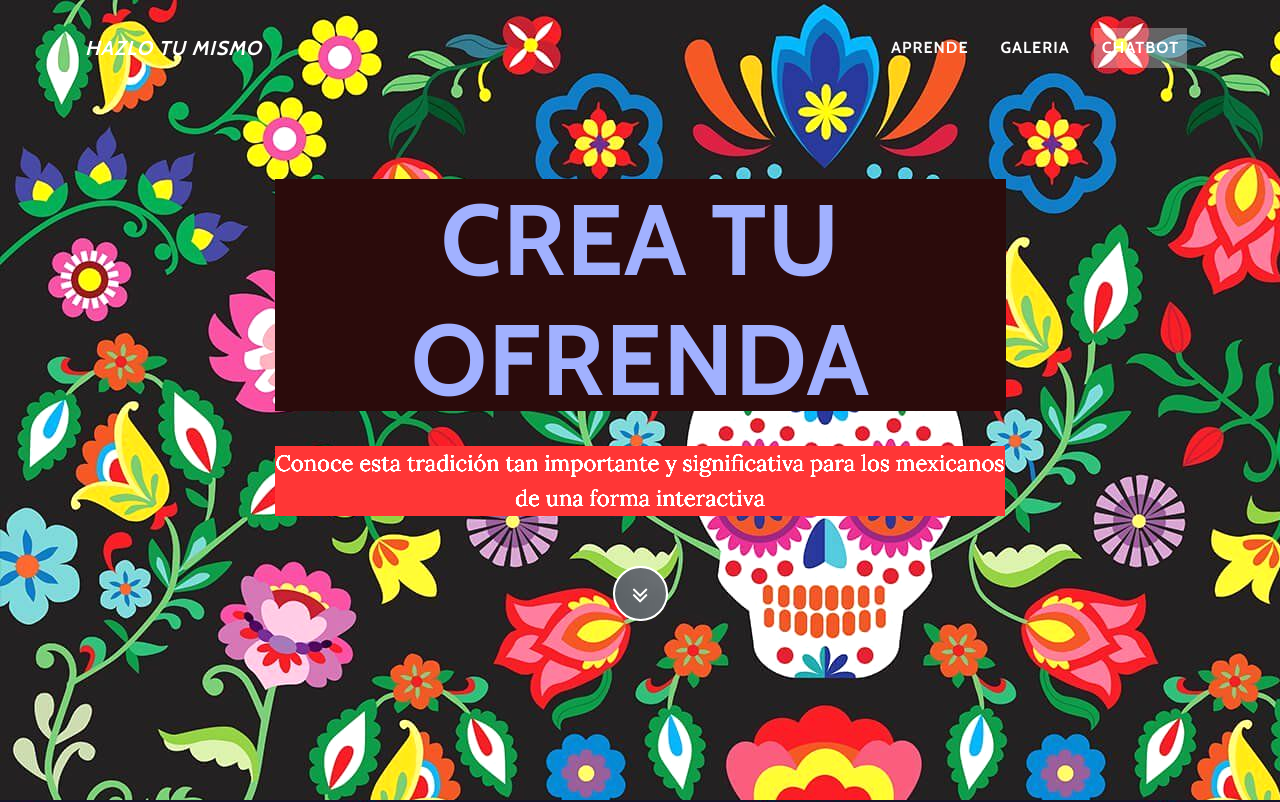
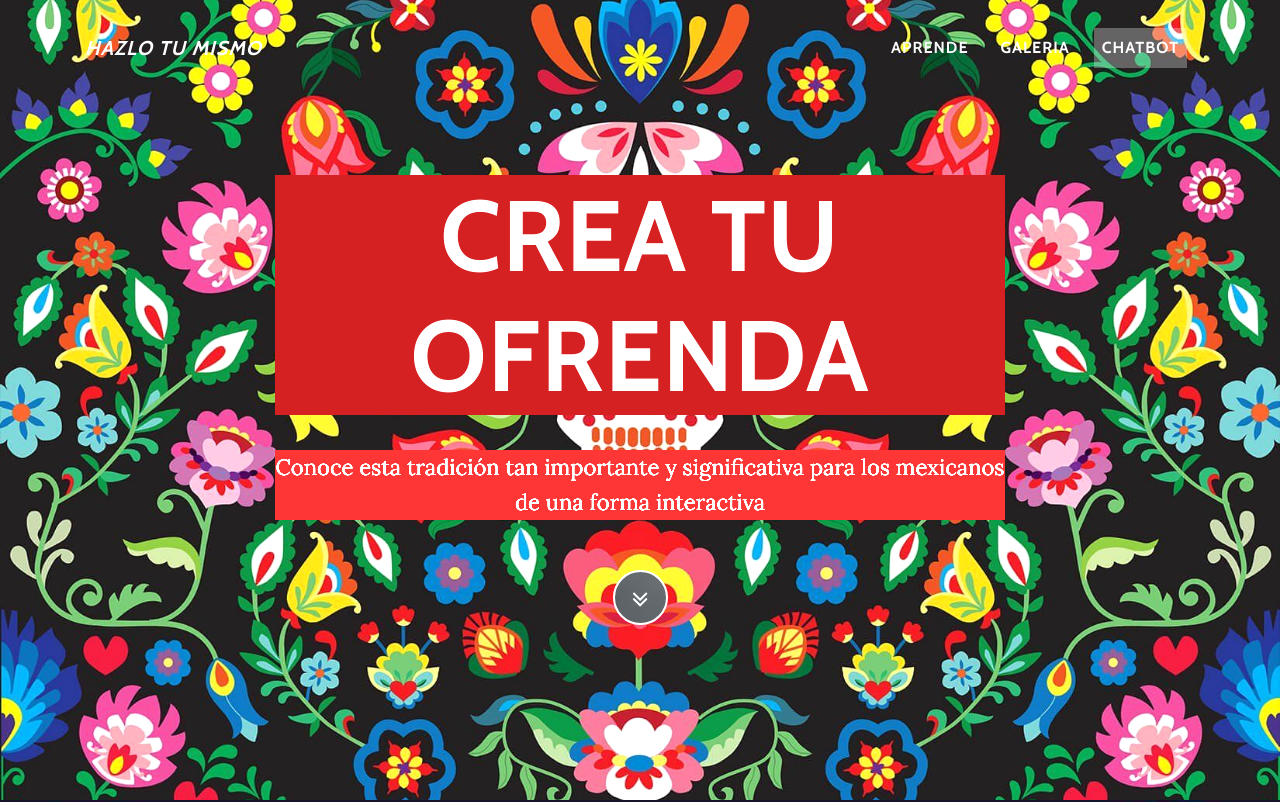
Before and after one commit to Tachuelin/OfrendaPrueba, a plain HTML site: page index.html in a window 1280 px wide. Shown: the top 802 px of the page. Drawn offline with nearby package versions, Linux system fonts and the light colour scheme.

Commit message:
agregado fondo parallax y arreglado el boton principal

```diff
--- /dev/null
+++ b/assets/css/estilos.css
@@ -0,0 +1,6 @@
+.bg-parallax{
+    background-attachment: fixed;
+    background-size: cover;
+    background-position: center;
+    background-repeat: no-repeat;
+}
--- a/index.html
+++ b/index.html
@@ -13,11 +13,12 @@
     <link rel="stylesheet" href="assets/css/Modern-Contact-Form.css">
     <link rel="stylesheet" href="assets/css/Multi-step-form.css">
     <link rel="stylesheet" href="assets/css/Responsive-Image-Grid.css">
+    <link rel="stylesheet" href="assets/css/estilos.css">
 </head>
 
 <body id="page-top">
     <nav class="navbar navbar-light navbar-expand-md navbar navbar-expand-lg fixed-top" id="mainNav">
-        <div class="container"><a class="navbar-brand js-scroll-trigger" href="#"><em>HAZLO TU MISMO</em></a><button data-toggle="collapse" class="navbar-toggler navbar-toggler-right" data-target="#navbarResponsive" type="button" aria-controls="navbarResponsive" aria-expanded="false"
+        <div class="container"><a class="js-scroll-trigger navbar-brand " href="#"><em>HAZLO TU MISMO</em></a><button data-toggle="collapse" class="navbar-toggler navbar-toggler-right" data-target="#navbarResponsive" type="button" aria-controls="navbarResponsive" aria-expanded="false"
                 aria-label="Toggle navigation" value="Menu"><i class="fa fa-bars"></i></button>
             <div class="collapse navbar-collapse" id="navbarResponsive">
                 <ul class="nav navbar-nav ml-auto">
@@ -28,18 +29,18 @@
             </div>
         </div>
     </nav>
-    <header class="masthead" style="background: url(&quot;assets/img/Fondo%20chido.jpg&quot;);filter: brightness(106%);">
-        <div class="intro-body" style="background: url(&quot;assets/img/Fondo%20chido.jpg&quot;);">
+    <header class="masthead bg-parallax" style="background-image: url(assets/img/Fondo%20chido.jpg);filter: brightness(106%);" >
+        <div class="intro-body">
             <div class="container">
                 <div class="row">
                     <div class="col-lg-8 mx-auto">
-                        <h3 class="display-2 brand-heading" data-bs-hover-animate="pulse" style="width: 731px;height: 232px;text-align: center;background: rgb(41,10,10);color: rgb(152,167,244);">CRea tu ofrenda</h3>
-                        <p class="text-light intro-text" data-bs-hover-animate="pulse" style="filter: brightness(200%) contrast(150%) saturate(112%);color: #f6f9f9;background: #d72828;">Conoce esta tradición tan importante y significativa para los mexicanos de una forma interactiva</p><a class="btn btn-link btn-circle" role="button" data-bs-hover-animate="tada" href="#aprende" style="background: url(&quot;assets/img/intro-bg.jpg&quot;), rgba(44,11,11,0);"><i class="fa fa-angle-double-down animated"></i></a></div>
+                        <h1 class="brand-heading" data-bs-hover-animate="pulse" style="background-color: #c91f1f;">CRea tu ofrenda</h1>
+                        <p class="text-light intro-text" data-bs-hover-animate="pulse" style="filter: brightness(200%) contrast(150%) saturate(112%);color: #f6f9f9;background: #d72828;">Conoce esta tradición tan importante y significativa para los mexicanos de una forma interactiva</p><a class="btn btn-link btn-circle js-scroll-trigger" role="button" data-bs-hover-animate="tada" href="#aprende" style="background: url(&quot;assets/img/intro-bg.jpg&quot;), rgba(44,11,11,0);"><i class="fa fa-angle-double-down animated"></i></a></div>
                 </div>
             </div>
         </div>
     </header>
-    <section id="aprende" class="content-section text-center" style="background: url(&quot;assets/img/menu1.jpg&quot;);opacity: 1;filter: brightness(103%) contrast(126%) saturate(91%);">
+    <section id="aprende" class="content-section text-center bg-parallax" style="background-image: url(assets/img/menu1.jpg);filter: brightness(103%) contrast(126%) saturate(91%);">
         <div class="container">
             <div class="row">
                 <div class="col-lg-8 col-xl-7 mx-auto">
@@ -52,7 +53,7 @@
         </div>
         <hgroup></hgroup>
     </section>
-    <section id="download" class="download-section content-section text-center" style="background: url(&quot;assets/img/Menu2.jpg&quot;);">
+    <section id="download" class="download-section content-section text-center bg-parallax" style="background-image: url(&quot;assets/img/Menu2.jpg&quot;);">
         <div class="container">
             <div class="col-lg-8 mx-auto">
                 <h1 data-bs-hover-animate="pulse" style="color: rgb(80,167,65);background: #2a2347;">INgresa al chatbot</h1>
```
